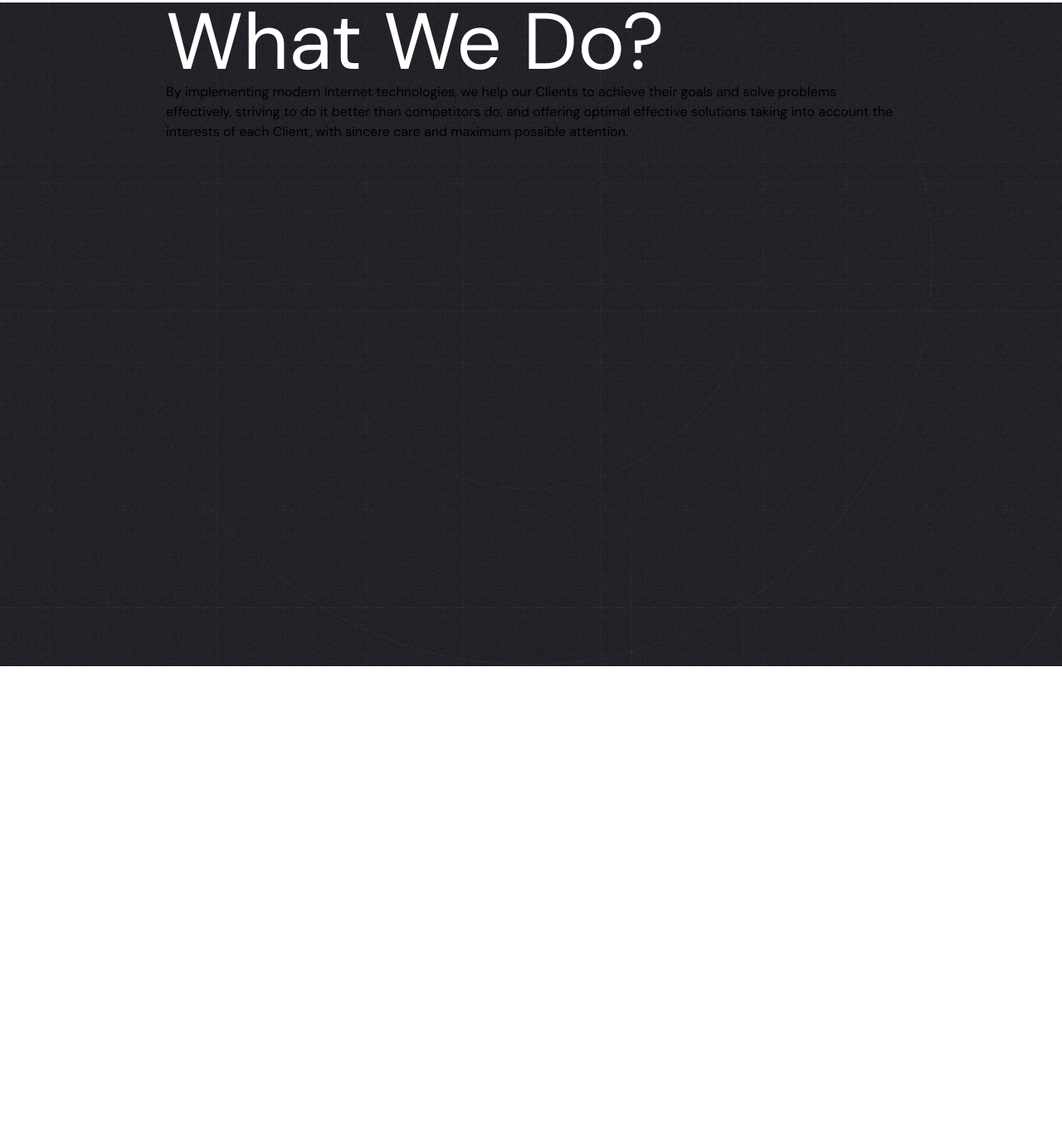
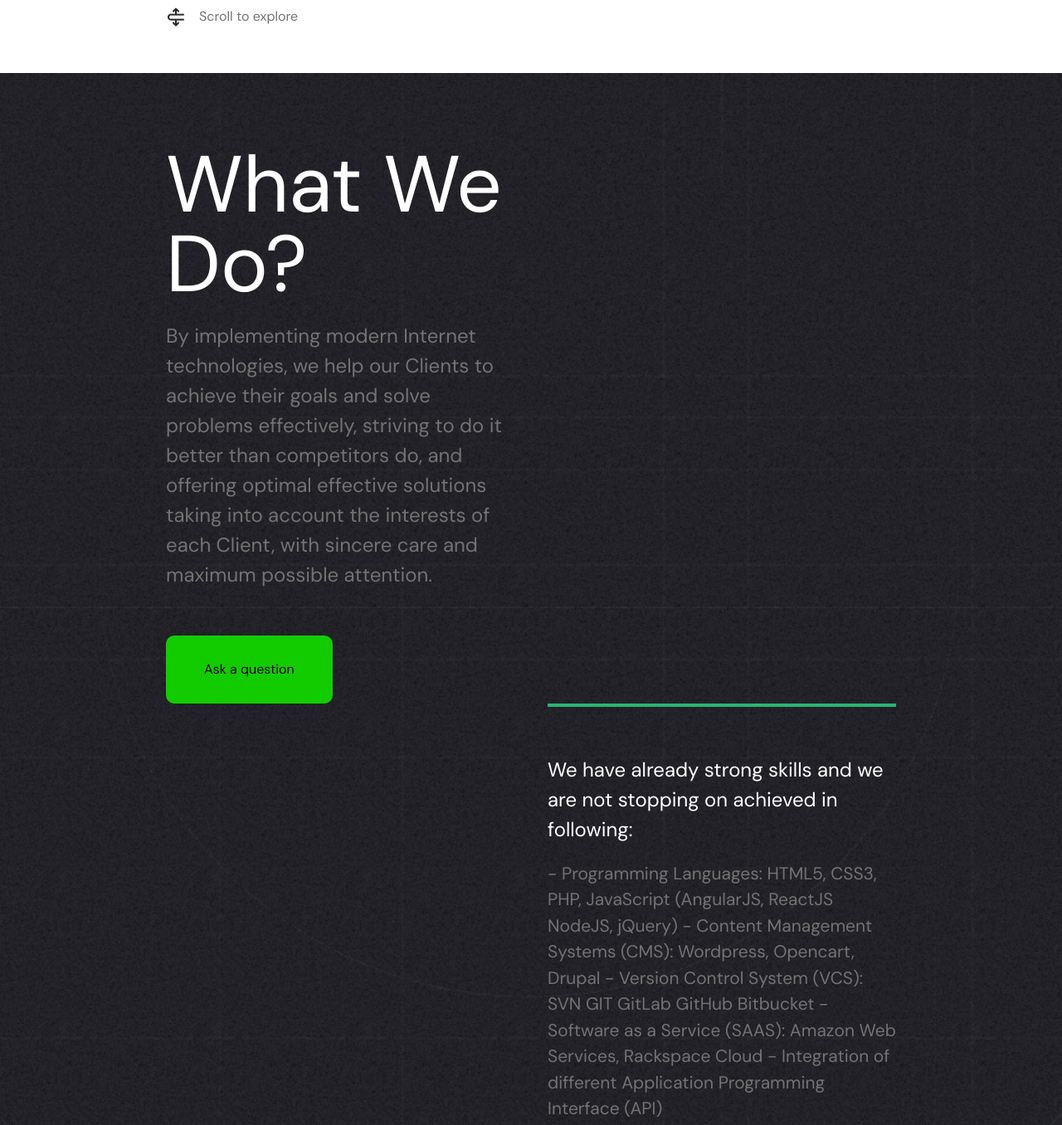
Before and after one commit to NestleCup/Smart-UI, a website built with Vite: page index.html in a window 1280 px wide. Shown: the part 997-2353 px from the top of the page at 83% size. Before the commit the page ends 1800 px from the top, so only its background shows below. Built offline with nearby package versions, Linux system fonts and the light colour scheme.

Commit message:
Реализация второй секции

```diff
--- a/index.html
+++ b/index.html
@@ -13,7 +13,7 @@
     />
     <title>Smart-ui</title>
   </head>
-  <body class="min-h-screen bg-white font-dm_sans">
+  <body class="bg-white font-dm_sans">
     <!-- Основной контейнер с паддингами по бокам -->
     <div>
       <img
@@ -23,13 +23,15 @@
       />
       <img
         src="./img/section_main/circle_2.png "
-        class="min-h-screen z-[-1] absolute right-0"
+        class="z-[-2] absolute h-full right-0 object-cover object-center"
         alt=""
       />
     </div>
     <div class="box-border w-full mx-auto">
       <!-- Шапка -->
-      <header class="items-center wrap grid_layout h-28 md:flex-row">
+      <header
+        class="items-center wrap grid_layout pt-[64px] pb-[54px] md:flex-row"
+      >
         <!-- Лого + навигация -->
         <!-- <div class="items-center col-span-5 mb-4 md:mb-0"> -->
         <div class="col-span-2">
@@ -42,28 +44,27 @@
             <li><a href="#" class="hover:text-gray-600">Portfolio</a></li>
           </ul>
         </nav>
-        <!-- </div> -->
 
-        <!-- Языки + соцсети -->
-        <!-- <div class="flex items-center gap-4 col-star-9 md:gap-6"> -->
         <div class="flex col-span-3 col-start-9">
-          <div class="flex mr-10">
-            <button class="px-2 py-1 rounded hover:bg-gray-100">UA</button>
-            <button class="px-2 py-1 rounded hover:bg-gray-100">EN</button>
+          <div class="flex mr-10 gap-[30px]">
+            <span> UA </span>
+            <span> EN </span>
           </div>
           <div class="flex gap-5">
-            <img class="max-w-8" src="./img/telergam.png" alt="telegram" />
-            <img class="max-w-8" src="./img/whatsapp.png" alt="whatsapp" />
+            <a href="#">
+              <img class="max-w-8" src="./img/telergam.png" alt="telegram" />
+            </a>
+            <a href="#">
+              <img class="max-w-8" src="./img/whatsapp.png" alt="whatsapp" />
+            </a>
           </div>
         </div>
-        <!-- </div> -->
       </header>
 
-      <!-- Основной контент -->
       <main class="mt-[88px]">
-        <section class="relative h-screen wrap grid_layout lg:flex-row">
-          <!-- Текстовый блок -->
-
+        <section
+          class="relative flex-grow wrap grid_layout pb-[55px] min-h-minHeight w-full overflow-hidden"
+        >
           <div class="col-span-7">
             <div class="relative">
               <img
@@ -85,9 +86,7 @@
             <div
               class="flex flex-col items-start gap-6 sm:flex-row sm:items-center mb-[100px]"
             >
-              <button
-                class="bg-lime py-[29px] px-[61px] rounded-[10px] hover:bg-yellow transition duration-500"
-              >
+              <button class="py-[29px] px-[61px] button_action">
                 Get Started
               </button>
 
@@ -133,22 +132,43 @@
             />
           </div>
         </section>
-        <section class="relative min-h-screen">
+        <section class="relative min-h-[910px] w-full">
           <div
             class="absolute z-[-2] inset-0 bg-center bg-no-repeat bg-cover bg-gray_blue bg-line"
           ></div>
           <div
             class="absolute inset-0 z-[-1] bg-rectangle bg-cover bg-no-repeat bg-center"
           ></div>
-          <div class="z-30 wrap">
-            <h2 class="text-white text-8xl">What We Do?</h2>
-            <p>
-              By implementing modern Internet technologies, we help our Clients
-              to achieve their goals and solve problems effectively, striving to
-              do it better than competitors do, and offering optimal effective
-              solutions taking into account the interests of each Client, with
-              sincere care and maximum possible attention.
-            </p>
+          <div class="z-30 grid-rows-2 wrap grid_layout">
+            <div class="col-span-6 mt-[87px]">
+              <h2 class="text-white text-8xl">What We Do?</h2>
+              <p class="text-[24px] text-gray mt-5">
+                By implementing modern Internet technologies, we help our
+                Clients to achieve their goals and solve problems effectively,
+                striving to do it better than competitors do, and offering
+                optimal effective solutions taking into account the interests of
+                each Client, with sincere care and maximum possible attention.
+              </p>
+              <button class="button_action px-[46px] py-[29px] mt-[55px]">
+                Ask a question
+              </button>
+            </div>
+            <div
+              class="col-start-7 col-end-13 row-start-2 border-t-4 border-medium_sea_green pt-[58px]"
+            >
+              <p class="text-white text-[24px]">
+                We have already strong skills and we are not stopping on
+                achieved in following:
+              </p>
+              <p class="text-[21px] text-gray mt-5">
+                - Programming Languages: HTML5, CSS3, PHP, JavaScript
+                (AngularJS, ReactJS NodeJS, jQuery) - Content Management Systems
+                (CMS): Wordpress, Opencart, Drupal - Version Control System
+                (VCS): SVN GIT GitLab GitHub Bitbucket - Software as a Service
+                (SAAS): Amazon Web Services, Rackspace Cloud - Integration of
+                different Application Programming Interface (API)
+              </p>
+            </div>
           </div>
           <!-- <div class="absolute left-0 right-0 bg-black"> -->
 
--- a/style.css
+++ b/style.css
@@ -7,7 +7,18 @@
   grid-template-columns: repeat(12, 1fr);
   column-gap: 40px;
 }
+/* * {
+  font-size: 21px;
+} */
 .wrap {
   margin: auto;
   max-width: calc(100% - 400px);
 }
+.button_action {
+  background: #13cc00;
+  border-radius: 10px;
+  transition: 0.5s;
+}
+.button_action:hover {
+  background-color: #ffd247;
+}
--- a/tailwind.config.js
+++ b/tailwind.config.js
@@ -31,6 +31,11 @@ export default {
         line: "url('./img/Line_background.png')",
         rectangle: "url('./img/rectangle.png')",
       },
+      height: {
+        minHeight: {
+          'screen-minus-header': 'calc(100vh - 80px)',
+        },
+      },
     },
   },
   plugins: [],
```
